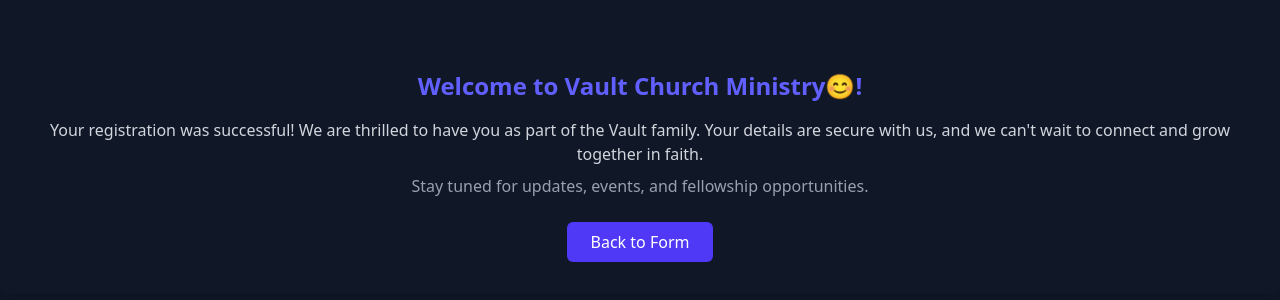
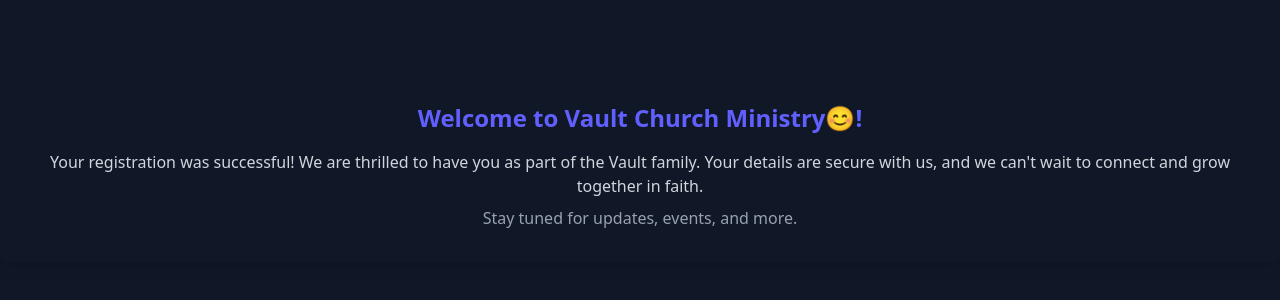
Before and after one commit to vaultech-ministry/vaultickets, a React (Vite) app in the folder vaultreg_memberform/: page /vaulthanks in a window 1280 px wide. Shown: the part 234-534 px from the top of the page. Built offline with nearby package versions, Linux system fonts and the light colour scheme.

Commit message:
changed words

```diff
--- a/vaultreg_memberform/src/components/RedirectPage.jsx
+++ b/vaultreg_memberform/src/components/RedirectPage.jsx
@@ -10,11 +10,11 @@ function RedirectPage() {
                     Your details are secure with us, and we can't wait to connect and grow together in faith.
                 </p>
                 <p className="mt-2 text-gray-400">
-                    Stay tuned for updates, events, and fellowship opportunities.
+                    Stay tuned for updates, events, and more.
                 </p>
-                <Link to="/" className="mt-6 inline-block bg-indigo-600 hover:bg-indigo-700 text-white px-6 py-2 rounded-md transition">
+                {/* <Link to="/" className="mt-6 inline-block bg-indigo-600 hover:bg-indigo-700 text-white px-6 py-2 rounded-md transition">
                     Back to Form
-                </Link>
+                </Link> */}
             </div>
         </div>
     );
```
